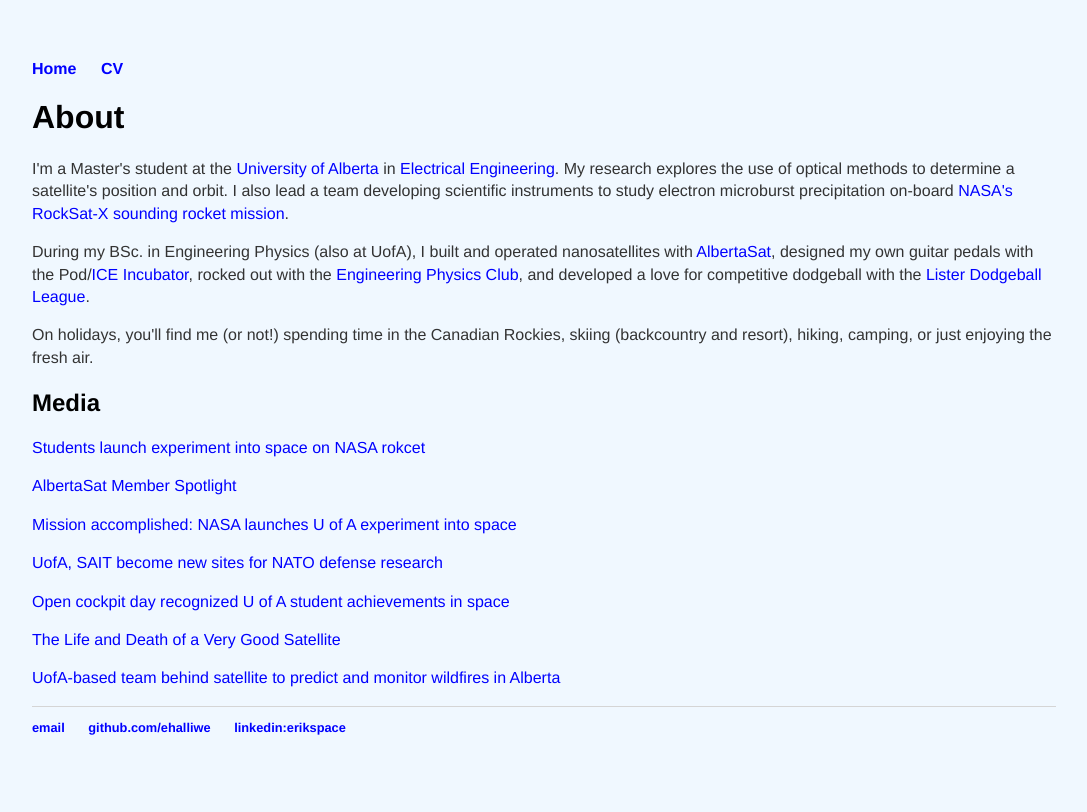
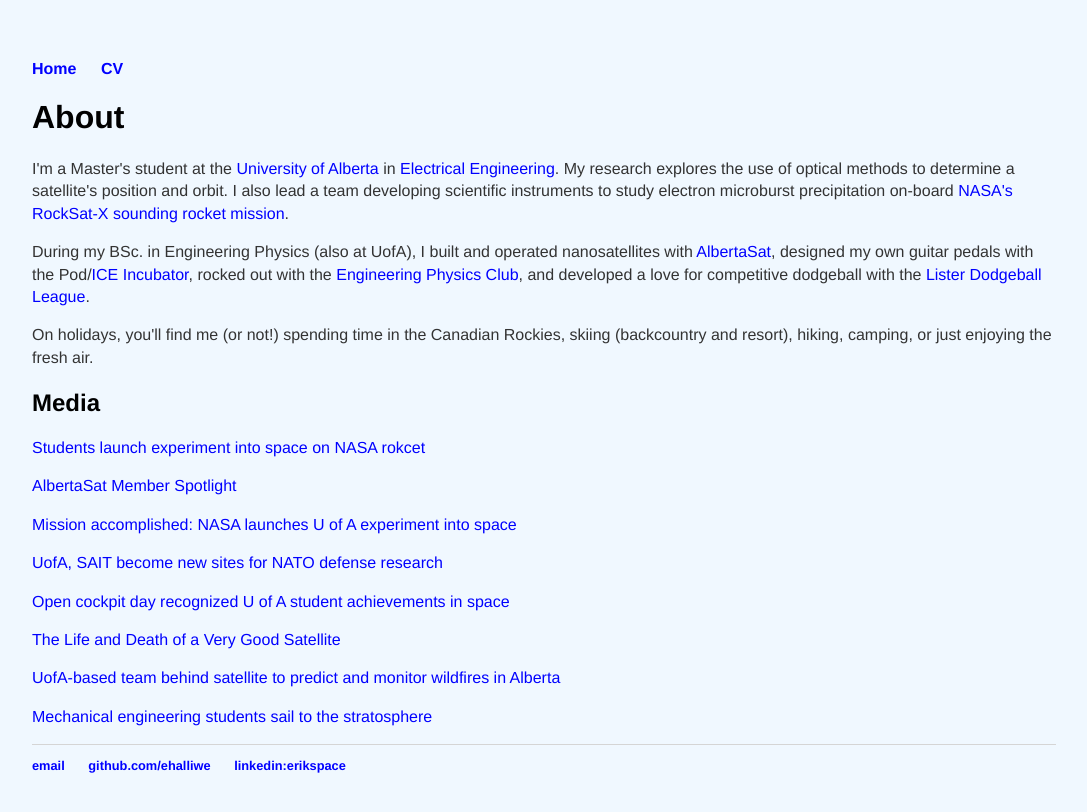
Before and after one commit to ehalliwe/ehalliwe.github.io, a Jekyll site: the page built from index.html, in a window 1280 px wide. Shown: the top 812 px of the page, without its empty margins (96-1183 px from the left). Built offline with Jekyll 4.4.1, drawn with Linux system fonts in a browser that asks for light colours.

Commit message:
added article

```diff
--- a/index.html
+++ b/index.html
@@ -18,4 +18,5 @@ title: Erik Halliwell
 	<p><a href="https://albertaaviationmuseum.com/open-cockpit-day-recognizes-u-of-a-student-achievements-in-space/">Open cockpit day recognized U of A student achievements in space</a></p>
 	<p><a href="https://www.ualberta.ca/en/newtrail/research/the-life-and-death-of-a-very-good-satellite.html">The Life and Death of a Very Good Satellite</a></p>
 	<p><a href="https://edmonton.ctvnews.ca/u-of-a-based-team-behind-satellite-to-predict-and-monitor-wildfires-in-alberta-1.3915976">UofA-based team behind satellite to predict and monitor wildfires in Alberta</a></p>
+	<p><a href="https://www.ualberta.ca/en/engineering/about/news/2018/january/sbxsuccess.html">Mechanical engineering students sail to the stratosphere</a></p>
 </div><!-- /.blurb -->
```
